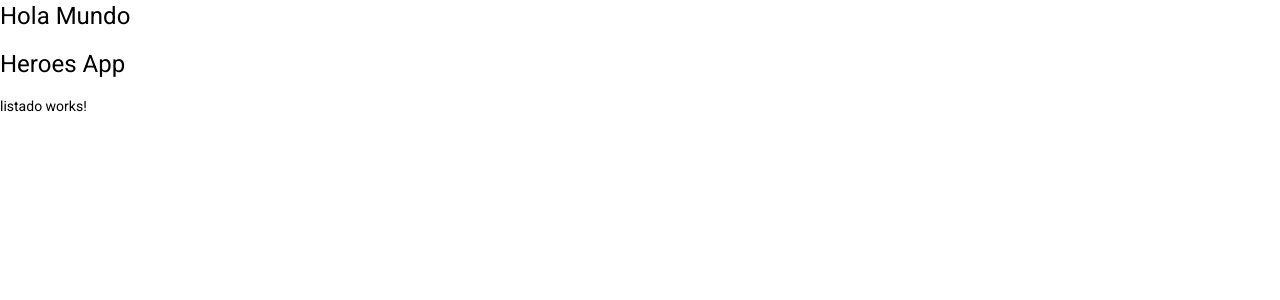
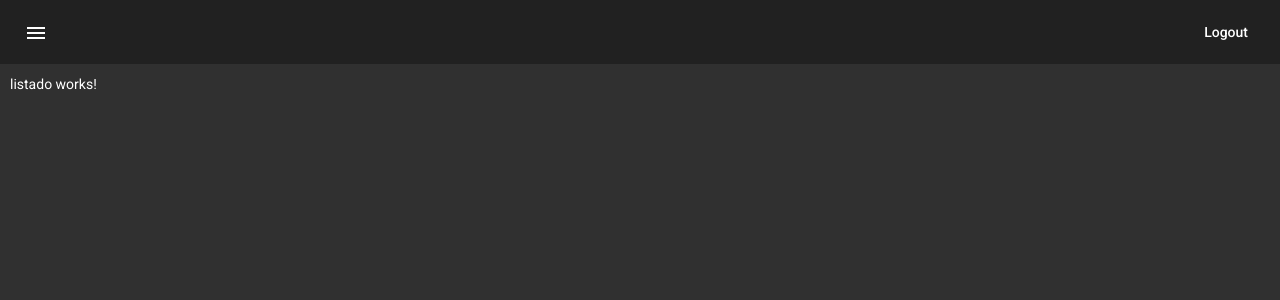
Before and after one commit to lucasThese/heroesApp, an Angular app: page /heroes/listado in a window 1280 px wide. Shown: the top 300 px of the page. Built offline with nearby package versions, Linux system fonts and the light colour scheme.

Commit message:
186 Added Basic Navlist

```diff
--- a/src/app/app.component.html
+++ b/src/app/app.component.html
@@ -1,3 +1 @@
-<h1>Hola Mundo</h1>
-
 <router-outlet></router-outlet>
--- a/src/app/heroes/heroes.module.ts
+++ b/src/app/heroes/heroes.module.ts
@@ -7,6 +7,7 @@
 import { ListadoComponent } from './pages/listado/listado.component';
 import { HeroesRoutingModule } from './heroes-routing.module';
 import { FlexLayoutModule } from '@angular/flex-layout';
+import { MaterialModule } from "../material/material.module"
 
 @NgModule({
   declarations: [
@@ -19,7 +20,8 @@
   imports: [
     CommonModule,
     HeroesRoutingModule,
-    FlexLayoutModule
+    FlexLayoutModule,
+    MaterialModule
 
   ]
 })
--- a/src/app/heroes/pages/home/home.component.html
+++ b/src/app/heroes/pages/home/home.component.html
@@ -1,2 +1,58 @@
-<h1>Heroes App</h1>
+<mat-sidenav-container fullscreen>
+  <mat-sidenav #sidenav mode="push">
+
+    <mat-toolbar>
+      <span>Menú</span>
+      <span class="spacer" ></span>
+      <button mat-icon-button (click)="sidenav.toggle()">
+        <mat-icon>menu</mat-icon>
+      </button>
+    </mat-toolbar>
+
+    <mat-nav-list>
+      <a routerLink="./listado" mat-list-item (click)="sidenav.toggle()">
+        <mat-icon mat-list-icon>label</mat-icon>
+        <span>Listado de Héroes</span>
+      </a>
+    </mat-nav-list>
+
+    <mat-nav-list>
+      <a routerLink="./agregar" mat-list-item (click)="sidenav.toggle()">
+        <mat-icon mat-list-icon>add</mat-icon>
+        <span>Añadir Héroes</span>
+      </a>
+    </mat-nav-list>
+
+    <mat-nav-list>
+      <a routerLink="./buscar" mat-list-item (click)="sidenav.toggle()">
+        <mat-icon mat-list-icon>search</mat-icon>
+        <span>Buscar Héroes</span>
+      </a>
+    </mat-nav-list>
+
+
+
+
+
+
+
+  </mat-sidenav>
+
+  <mat-toolbar>
+    <button mat-icon-button (click)="sidenav.toggle()">
+      <mat-icon>menu</mat-icon>
+    </button>
+
+    <span class="spacer" ></span>
+
+    <button mat-button>
+      Logout
+    </button>
+
+  </mat-toolbar>
+
+  <div class ="container">
 <router-outlet></router-outlet>
+  </div>
+
+</mat-sidenav-container>
--- a/src/app/heroes/pages/home/home.component.ts
+++ b/src/app/heroes/pages/home/home.component.ts
@@ -3,8 +3,11 @@
 @Component({
   selector: 'app-home',
   templateUrl: './home.component.html',
-  styles: [
-  ]
+  styles: [`
+    .container{
+      margin: 10px
+    }
+  `]
 })
 export class HomeComponent implements OnInit {
 
--- a/src/styles.css
+++ b/src/styles.css
@@ -2,3 +2,7 @@
 
 html, body { height: 100%; }
 body { margin: 0; font-family: Roboto, "Helvetica Neue", sans-serif; }
+
+.spacer{
+  flex: 1 1 auto;
+}
```
Also changed, not shown: src/app/material/material.module.ts (+10 -1 lines).
